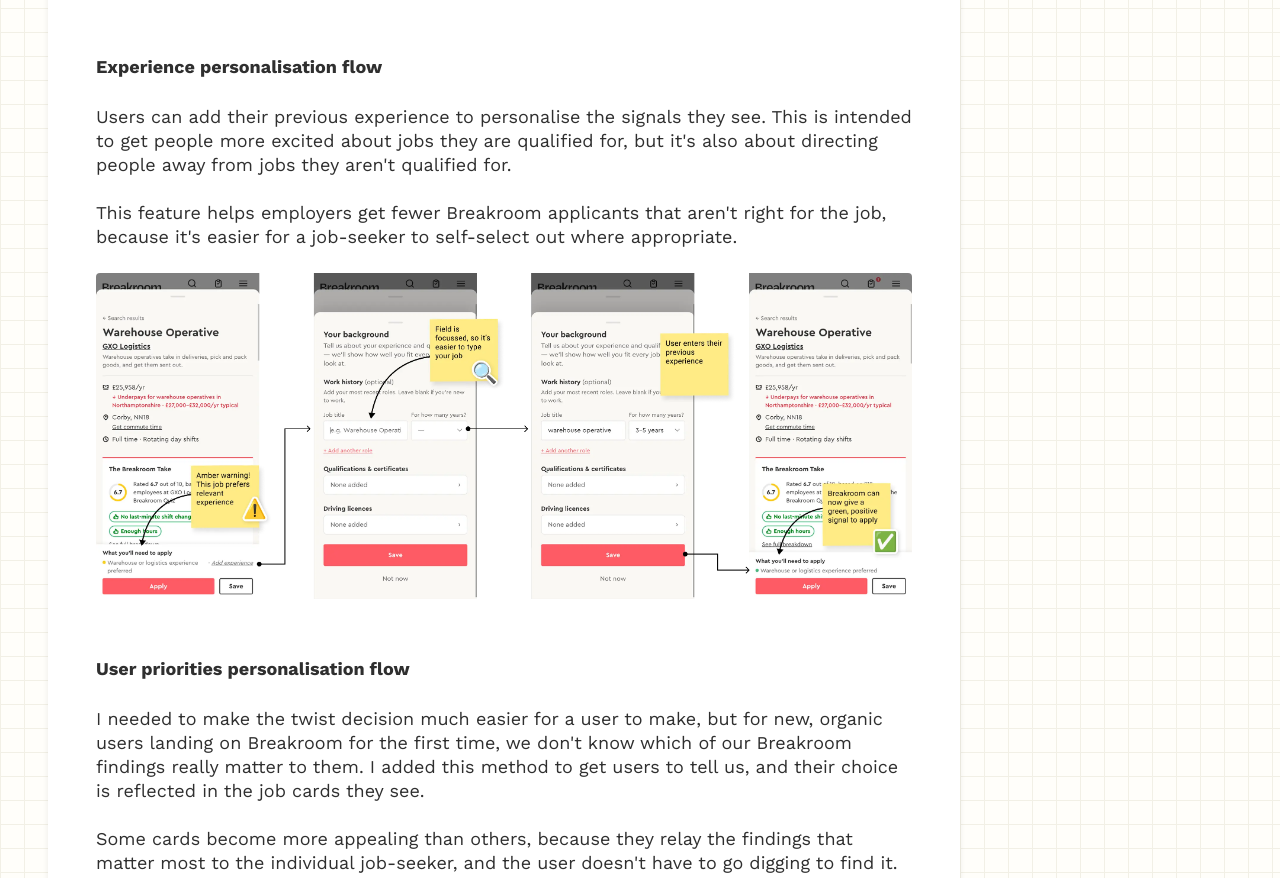
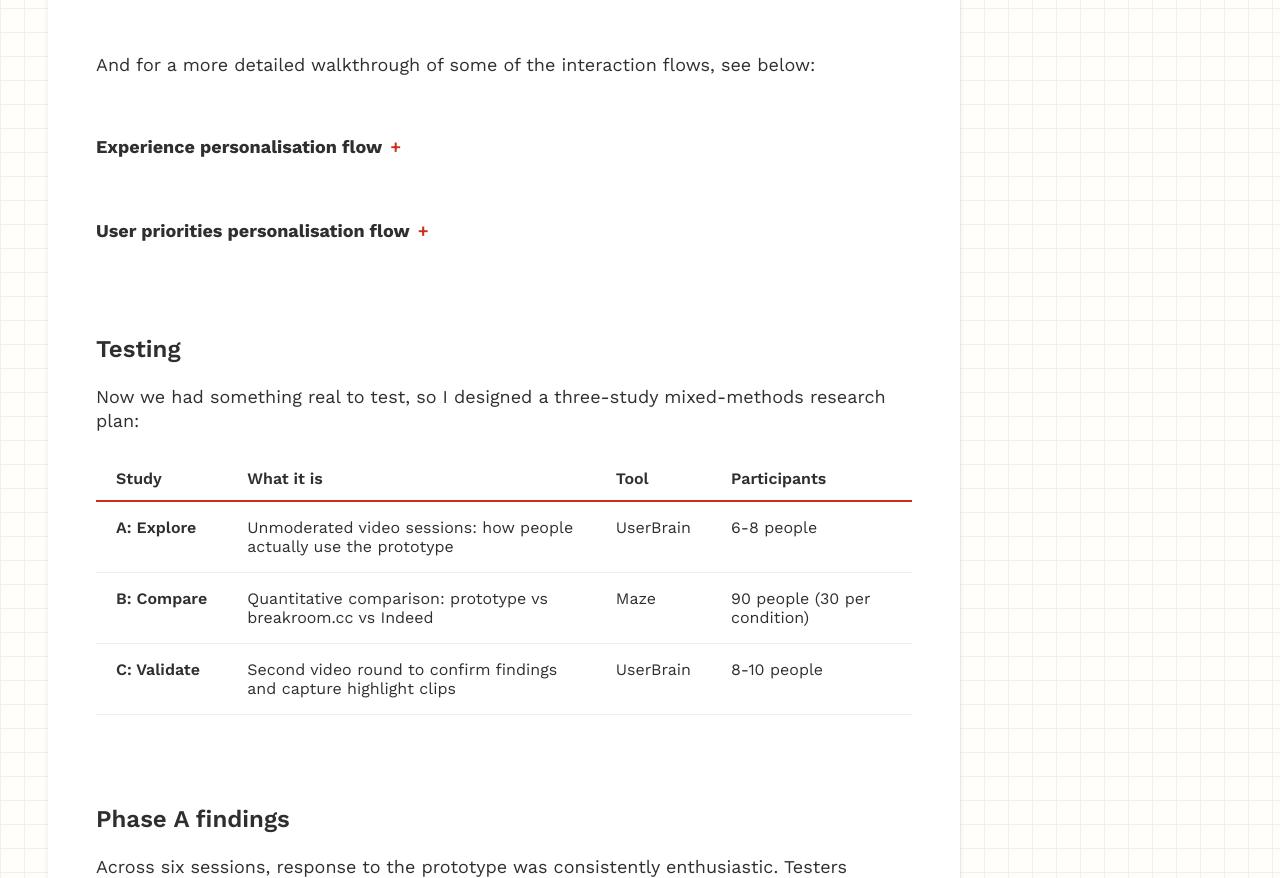
Before and after one commit to jenmw/jenmw.github.io, a plain HTML site: page Projects/claudecode/index.html in a window 1280 px wide. Shown: the part 3880-4758 px from the top of the page. Drawn offline with Linux system fonts and the light colour scheme.

Commit message:
Make personalisation flow sections collapsible
Collapse the "Experience personalisation flow" and "User priorities
personalisation flow" subsections into native details/summary disclosures
styled to match the existing subsection heading, so the supporting visuals
stay available without interrupting the main written analysis. Bump the
CSS cache-busting version since port.css changed.

Co-Authored-By: Claude Sonnet 5 <noreply@anthropic.com>

```diff
--- a/Projects/claudecode/index.html
+++ b/Projects/claudecode/index.html
@@ -6,7 +6,7 @@
     <title>Redesigning the Breakroom job listing from the ground up — Jen Gardner</title>
     <link rel="icon" href="../../favicon.ico?v=2">
     <link rel="preload" href="../../Assets/fonts/work-sans-latin.woff2" as="font" type="font/woff2" crossorigin>
-    <link href="../../css/port.css?v=16" rel="stylesheet">
+    <link href="../../css/port.css?v=17" rel="stylesheet">
     <script src="/js/nav.js" defer></script>
     <script src="/js/footer.js" defer></script>
     <script src="/js/highlights.js" defer></script>
@@ -79,16 +79,20 @@
                     <img src="../../Assets/redesigned-vacancy.webp" alt="Annotated screenshot of the redesigned Breakroom vacancy page" loading="lazy">
                     <span class="img-expand-hint">Click to view full annotations</span>
                 </div>
-
-                <h3 class="subsection-heading">Experience personalisation flow</h3>
+                <p>And for a more detailed walkthrough of some of the interaction flows, see below:</p>
+                <details class="flow-details">
+                    <summary class="subsection-heading">Experience personalisation flow</summary>
                     <p>Users can add their previous experience to personalise the signals they see. This is intended to get people more excited about jobs they are qualified for, but it's also about directing people away from jobs they aren't qualified for.</p>
                     <p>This feature helps employers get fewer Breakroom applicants that aren't right for the job, because it's easier for a job-seeker to self-select out where appropriate.</p>
                     <img src="../../Assets/experience-personalisation.webp" alt="Annotated screenshot of the experience personalisation flow" loading="lazy">
+                </details>
 
-                <h3 class="subsection-heading">User priorities personalisation flow</h3>
+                <details class="flow-details">
+                    <summary class="subsection-heading">User priorities personalisation flow</summary>
                     <p>I needed to make the twist decision much easier for a user to make, but for new, organic users landing on Breakroom for the first time, we don't know which of our Breakroom findings really matter to them. I added this method to get users to tell us, and their choice is reflected in the job cards they see.</p>
                     <p>Some cards become more appealing than others, because they relay the findings that matter most to the individual job-seeker, and the user doesn't have to go digging to find it.</p>
                     <img src="../../Assets/job-priorities-personalisation.webp" alt="Annotated screenshot of the job priorities personalisation flow" loading="lazy">
+                </details>
 
                 <h2>Testing</h2>
                 <p>Now we had something real to test, so I designed a three-study mixed-methods research plan:</p>
--- a/css/port.css
+++ b/css/port.css
@@ -687,7 +687,31 @@ header nav a {
     margin: 0;
 }
 
-.project-body > .subsection-heading { margin-top: 3.5rem; }
+/* A collapsed "Experience personalisation flow" reads just like a normal
+   subsection heading, with a small +/- affordance; expanding it reveals the
+   supporting paragraphs and screenshot without interrupting the main
+   written analysis for readers who skip past it. */
+.project-body > .flow-details { margin-top: 3.5rem; }
+
+.flow-details > summary {
+    cursor: pointer;
+    list-style: none;
+    display: flex;
+    align-items: center;
+    gap: 0.5rem;
+}
+
+.flow-details > summary::-webkit-details-marker { display: none; }
+
+.flow-details > summary::after {
+    content: '+';
+    color: #C92F1D;
+    font-weight: 600;
+}
+
+.flow-details[open] > summary::after { content: '\2212'; }
+
+.flow-details > * + * { margin-top: 1.5rem; }
 
 .tension-list {
     display: flex;
```
Also changed, not shown: Projects/paytour/index.html (+1 -1 lines), Projects/ziprecruiter/index.html (+1 -1 lines), contact/index.html (+1 -1 lines), index.html (+1 -1 lines). Lines whose indentation alone changed are shown as unchanged.
